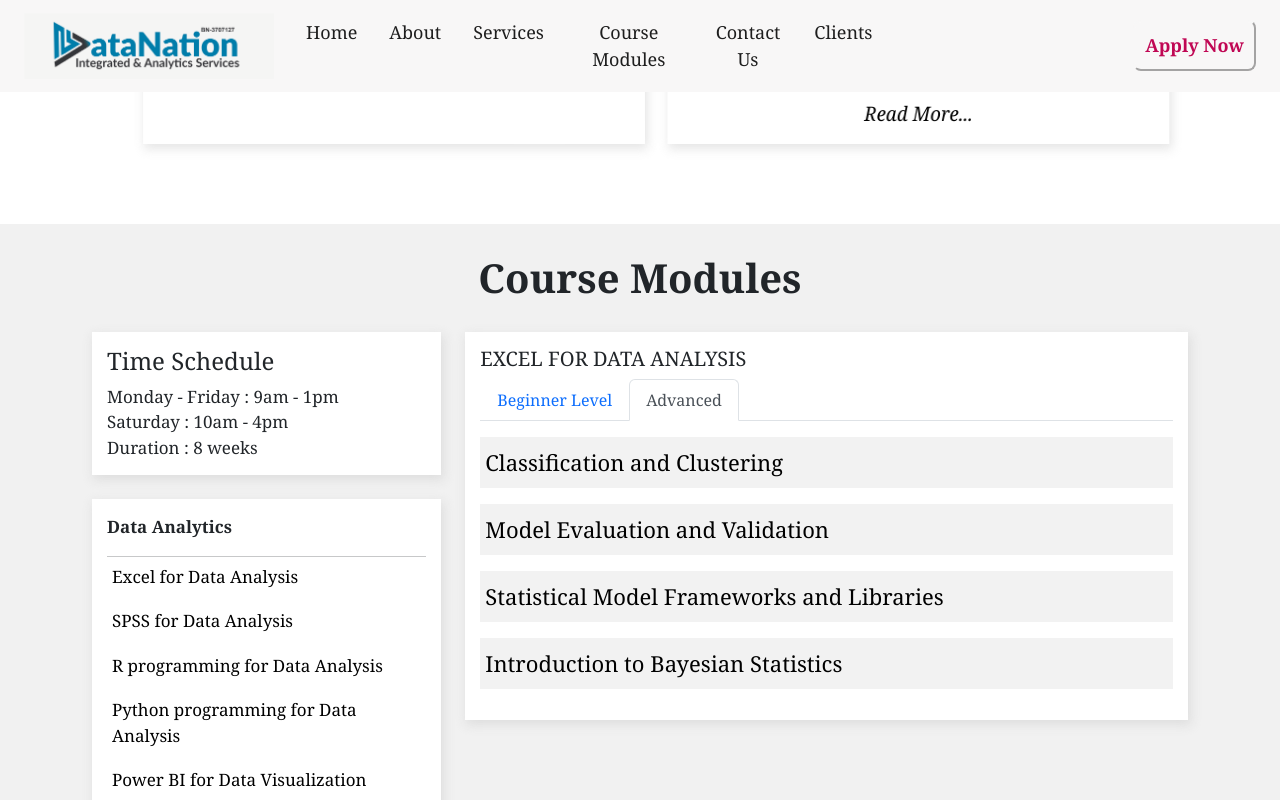
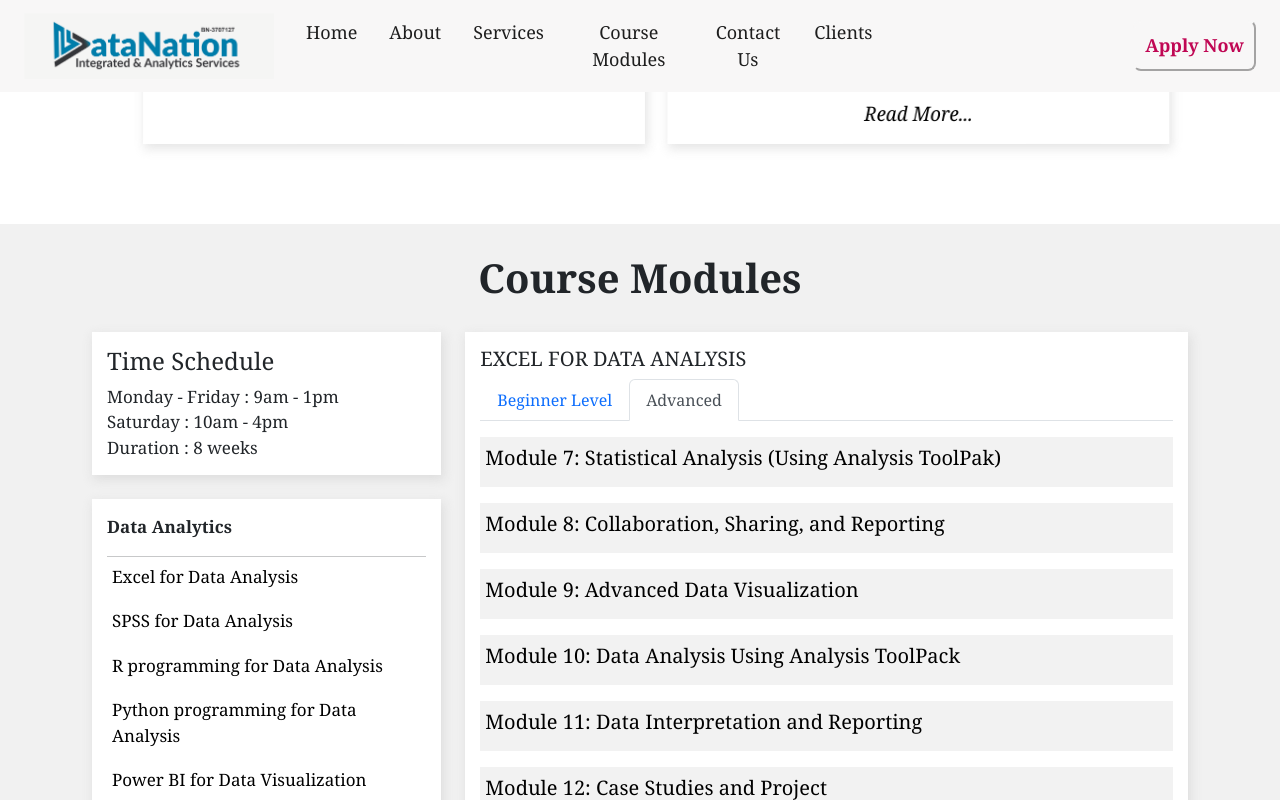
Before and after one commit to victoryohanna/datanationais, a React (Create React App) app: page / in a window 1280 px wide. Both pictures are taken after a click on the tab "Advanced". Shown: the part 2273-3073 px from the top of the page. Built offline with nearby package versions, Linux system fonts and the light colour scheme.

Commit message:
modified courses

```diff
--- a/src/components/common/course/excel.jsx
+++ b/src/components/common/course/excel.jsx
@@ -1,5 +1,5 @@
 import { Tabs, Tab } from "react-bootstrap";
-import { excelCourses } from "../courses";
+import { excelBeginnerCourses, excelAdvanceCourses } from "../courses";
 
 const Excel = () => {
   return (
@@ -8,7 +8,7 @@ const Excel = () => {
         <h5>EXCEL FOR DATA ANALYSIS</h5>
         <Tabs defaultActiveKey="#1" className="mb-3">
           <Tab eventKey="#1" title="Beginner Level">
-            {excelCourses.map((course, i) => {
+            {excelBeginnerCourses.map((course, i) => {
               return (
                 <div className="collapse-section1" key={i}>
                   <p>
@@ -44,106 +44,40 @@ const Excel = () => {
             })}
           </Tab>
           <Tab eventKey="#2" title="Advanced">
-            <div className="collapse-section1">
+            {excelAdvanceCourses.map((course, i) => {
+              return (
+                <div className="collapse-section1" key={i}>
                   <p>
                     <button
                       className="btn-collapse"
                       type="button"
                       data-bs-toggle="collapse"
-                  data-bs-target="#collapse1"
+                      data-bs-target={course.datatarget}
                       aria-expanded="false"
                       aria-controls="collapseExample"
                     >
-                  Classification and Clustering
+                      <h5>{course.title}</h5>
                     </button>
                   </p>
-              <div className="collapse" id="collapse1">
+                  <div className="collapse" id={course.dataId}>
                     <div className=" pp">
+                      {course.topic.map((item, i) => {
+                        return (
+                          <div key={i}>
+                            <h5>{item.name}</h5>
                             <ul>
-                    <li>Lorem ipsum dolor sit amet consectetur adipisicing.</li>
-                    <li>Lorem ipsum dolor sit amet consectetur adipisicing.</li>
-                    <li>Lorem ipsum dolor sit amet consectetur adipisicing.</li>
-                    <li>Lorem ipsum dolor sit amet consectetur adipisicing.</li>
-                    <li>Lorem ipsum dolor sit amet consectetur adipisicing.</li>
+                              {item.subTopics.map((item, i) => {
+                                return <li key={i}>{item}</li>;
+                              })}
                             </ul>
+                          </div>
+                        );
+                      })}
                     </div>
                   </div>
                 </div>
-            <div className="collapse-section2">
-              <p>
-                <button
-                  className="btn-collapse"
-                  type="button"
-                  data-bs-toggle="collapse"
-                  data-bs-target="#collapse2"
-                  aria-expanded="false"
-                  aria-controls="collapseExample"
-                >
-                  Model Evaluation and Validation
-                </button>
-              </p>
-              <div className="collapse" id="collapse2">
-                <div className=" pp">
-                  <ul>
-                    <li>Lorem ipsum dolor sit amet consectetur adipisicing.</li>
-                    <li>Lorem ipsum dolor sit amet consectetur adipisicing.</li>
-                    <li>Lorem ipsum dolor sit amet consectetur adipisicing.</li>
-                    <li>Lorem ipsum dolor sit amet consectetur adipisicing.</li>
-                    <li>Lorem ipsum dolor sit amet consectetur adipisicing.</li>
-                  </ul>
-                </div>
-              </div>
-            </div>
-            <div className="collapse-section3">
-              <p>
-                <button
-                  className="btn-collapse"
-                  type="button"
-                  data-bs-toggle="collapse"
-                  data-bs-target="#collapse3"
-                  aria-expanded="false"
-                  aria-controls="collapseExample"
-                >
-                  Statistical Model Frameworks and Libraries
-                </button>
-              </p>
-              <div className="collapse" id="collapse3">
-                <div className=" pp">
-                  <ul>
-                    <li>Lorem ipsum dolor sit amet consectetur adipisicing.</li>
-                    <li>Lorem ipsum dolor sit amet consectetur adipisicing.</li>
-                    <li>Lorem ipsum dolor sit amet consectetur adipisicing.</li>
-                    <li>Lorem ipsum dolor sit amet consectetur adipisicing.</li>
-                    <li>Lorem ipsum dolor sit amet consectetur adipisicing.</li>
-                  </ul>
-                </div>
-              </div>
-            </div>
-            <div className="collapse-section4">
-              <p>
-                <button
-                  className="btn-collapse"
-                  type="button"
-                  data-bs-toggle="collapse"
-                  data-bs-target="#collapse4"
-                  aria-expanded="false"
-                  aria-controls="collapseExample"
-                >
-                  Introduction to Bayesian Statistics
-                </button>
-              </p>
-              <div className="collapse" id="collapse4">
-                <div className=" pp">
-                  <ul>
-                    <li>Lorem ipsum dolor sit amet consectetur adipisicing.</li>
-                    <li>Lorem ipsum dolor sit amet consectetur adipisicing.</li>
-                    <li>Lorem ipsum dolor sit amet consectetur adipisicing.</li>
-                    <li>Lorem ipsum dolor sit amet consectetur adipisicing.</li>
-                    <li>Lorem ipsum dolor sit amet consectetur adipisicing.</li>
-                  </ul>
-                </div>
-              </div>
-            </div>
+              );
+            })}
           </Tab>
         </Tabs>
       </div>
--- a/src/components/common/courses.js
+++ b/src/components/common/courses.js
@@ -1,4 +1,4 @@
-export const excelCourses = [
+export const excelBeginnerCourses = [
   {
     title: "Module 1: Introduction to Data Analysis",
     topic: [
@@ -152,6 +152,10 @@ export const excelCourses = [
     datatarget: "#collapse6",
     dataId: "collapse6",
   },
+
+];
+
+export const excelAdvanceCourses = [
   {
     title: "Module 7: Statistical Analysis (Using Analysis ToolPak)",
     topic: [
```
Lines whose indentation alone changed are shown as unchanged.
